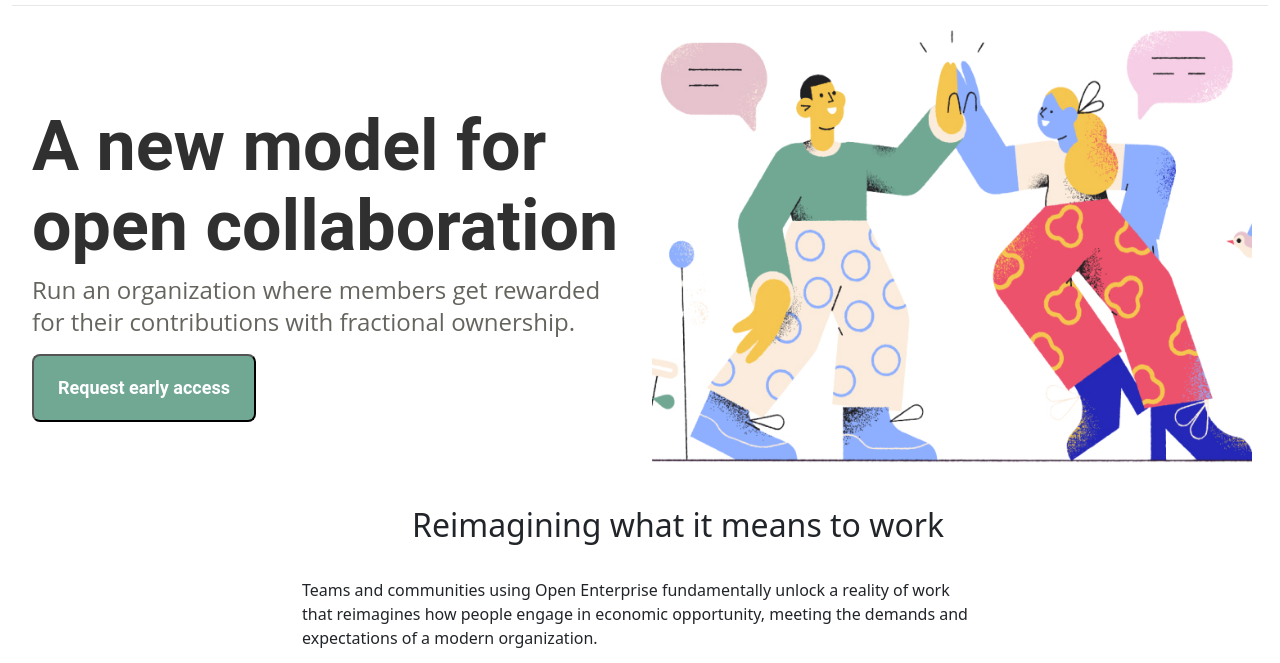
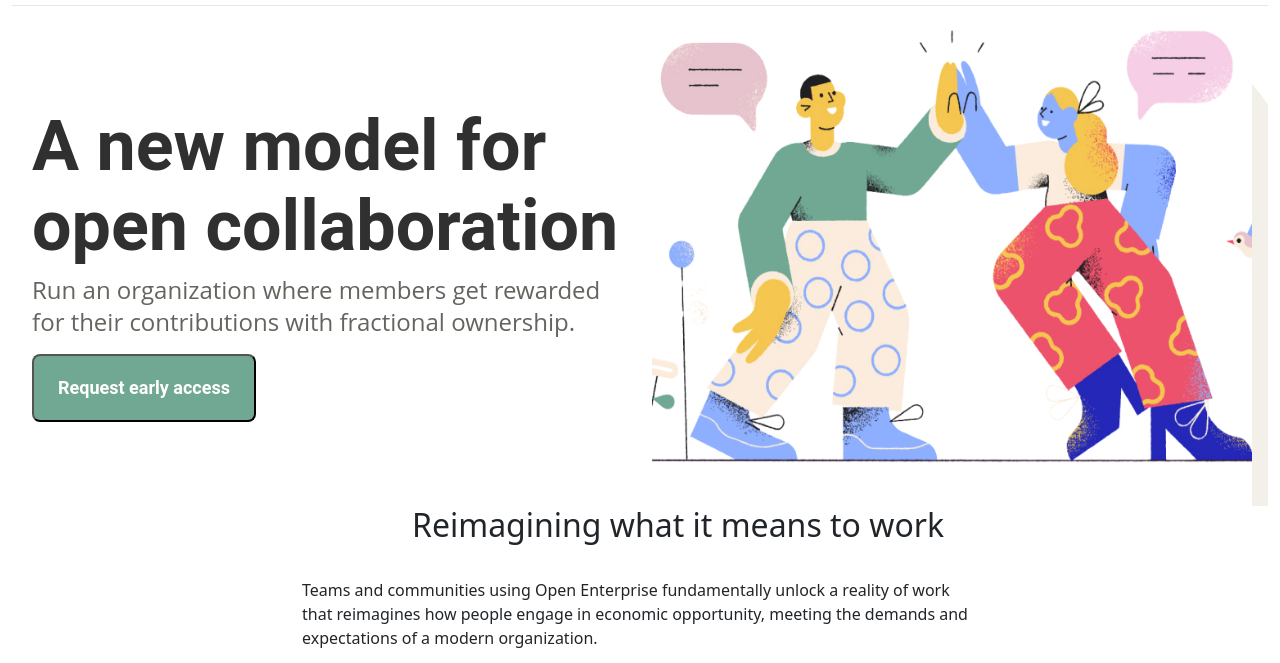
Before and after one commit to Huseyn-coder/project2.html, a plain HTML site: page index.html in a window 1280 px wide. Shown: the part 61-724 px from the top of the page. Drawn offline with nearby package versions, Linux system fonts and the light colour scheme.

Commit message:
commit add

```diff
--- a/as.css/style.css
+++ b/as.css/style.css
@@ -5,6 +5,9 @@
 }
 header {
     border-bottom: 1px solid #E7E7E7;
+}
+.section1 .mainfoto {
+    background: url(./Vector.png);
 }
 section h1 {
 color: #303031;
```
Also changed, not shown: as.css/Vector.png (renamed from Vector.png).
